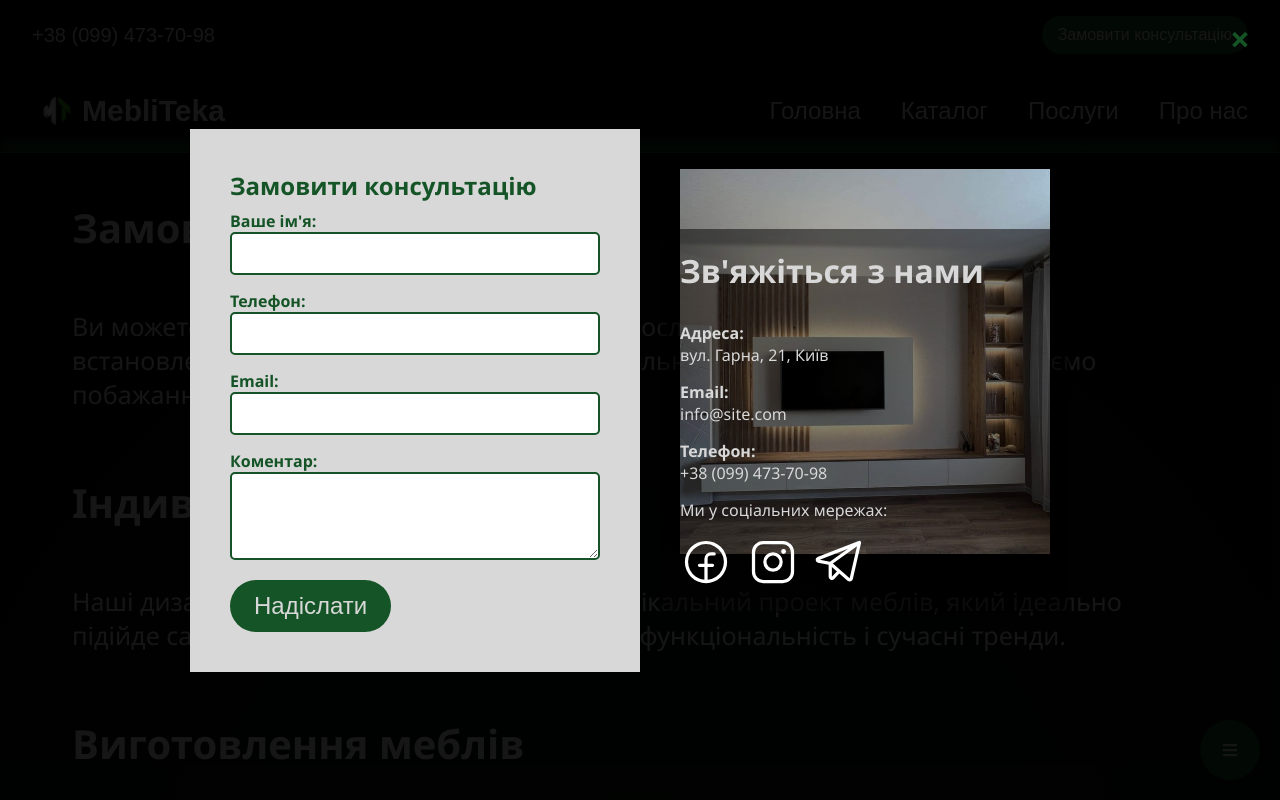
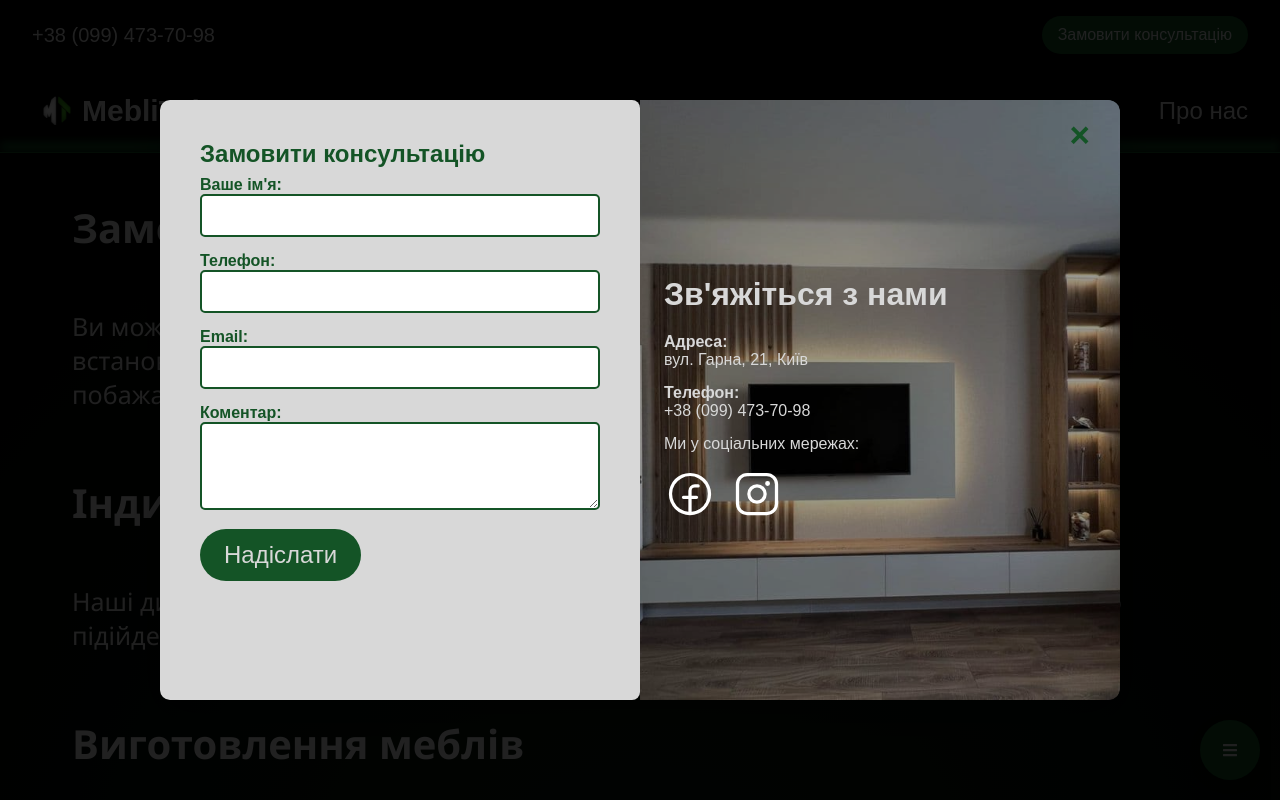
Before and after one commit to blagochinnova/MebliTekaV2, a React (Vite) app: page /Services in a window 1280 px wide. Both pictures are taken after a click on the button "Замовити консультацію". Shown: the top 800 px of the page. Built offline with nearby package versions, Linux system fonts and the light colour scheme.

Commit message:
update modal

```diff
--- a/src/components/ConsultationModal.jsx
+++ b/src/components/ConsultationModal.jsx
@@ -22,7 +22,7 @@ export default function ConsultationModal({ isOpen, onClose }) {
     } else {
       setShowClass(false);
       document.body.style.overflow = "";
-      const timeout = setTimeout(() => setRender(false), 300);
+      const timeout = setTimeout(() => setRender(false), 400); // трішки довше
       return () => clearTimeout(timeout);
     }
   }, [isOpen]);
@@ -35,15 +35,21 @@ export default function ConsultationModal({ isOpen, onClose }) {
   const handleSubmit = async (e) => {
     e.preventDefault();
     try {
-      const response = await fetch("https://mebliteka-backend-1.onrender.com/api/consult", {
-        method: "POST",
-        headers: { "Content-Type": "application/json" },
-        body: JSON.stringify(formData),
-      });
+      const response = await fetch(
+        "https://mebliteka-backend-1.onrender.com/api/consult",
+        {
+          method: "POST",
+          headers: { "Content-Type": "application/json" },
+          body: JSON.stringify(formData),
+        }
+      );
       const result = await response.json();
       setSubmitStatus(result.message || result.error);
+
       if (response.ok) {
-        setFormData({ name: "", phone: "", email: "", message: "" }); // Очищаємо форму
+        setFormData({ name: "", phone: "", email: "", message: "" });
+        // Автоматично ховаємо повідомлення через 3 сек
+        setTimeout(() => setSubmitStatus(null), 3000);
       }
     } catch (error) {
       setSubmitStatus("Помилка відправки. Спробуйте ще раз.");
@@ -56,9 +62,18 @@ export default function ConsultationModal({ isOpen, onClose }) {
     <div
       className={`modal ${showClass ? "show" : "hide"}`}
       onClick={(e) => e.target === e.currentTarget && onClose()}
+      role="dialog"
+      aria-modal="true"
     >
       <div className="modal-content">
-        <span className="close-modal" onClick={onClose}>×</span>
+        <span
+          className="close-modal"
+          onClick={onClose}
+          role="button"
+          aria-label="Закрити"
+        >
+          ×
+        </span>
 
         <div className="contact-wrapper">
           <div className="form-column">
@@ -102,26 +117,42 @@ export default function ConsultationModal({ isOpen, onClose }) {
                 rows="4"
               />
 
-              <button className="button" type="submit">Надіслати</button>
-              {submitStatus && <p>{submitStatus}</p>}
+              <button className="button" type="submit">
+                Надіслати
+              </button>
+              {submitStatus && <p className="form-status">{submitStatus}</p>}
             </form>
           </div>
 
           <div className="info-column">
             <div className="info-overlay">
               <h2>Зв'яжіться з нами</h2>
-              <p><strong>Адреса:</strong><br />вул. Гарна, 21, Київ</p>
-              <p><strong>Email:</strong><br />info@site.com</p>
-              <p><strong>Телефон:</strong><br />+38 (099) 473-70-98</p>
+              <p>
+                <strong>Адреса:</strong>
+                <br />
+                вул. Гарна, 21, Київ
+              </p>
+              <p>
+                <strong>Телефон:</strong>
+                <br />
+                +38 (099) 473-70-98
+              </p>
 
               <div className="social">
                 <p>Ми у соціальних мережах:</p>
-                <a href="#"><img src={facebookIcon} alt="Facebook" /></a>
-                <a href="#"><img src={instagramIcon} alt="Instagram" /></a>
-                <a href="#"><img src={telegramIcon} alt="Telegram" /></a>
+                <a href="https://www.facebook.com/profile.php?id=61576658885220&rdid=j2hcV4T25TPqIMyx&share_url=https%3A%2F%2Fwww.facebook.com%2Fshare%2F1DvvynfVmR%2F">
+                  <img src={facebookIcon} alt="Facebook" />
+                </a>
+                <a href="https://www.instagram.com/mebli_teka?igsh=MWF2ZTRyMHJ2Y3R4Nw==">
+                  <img src={instagramIcon} alt="Instagram" />
+                </a>
               </div>
             </div>
-            <img src="/images/living8.jpg" alt="Contact image" className="contact-image" />
+            <img
+              src="/images/living8.jpg"
+              alt="Інтер'єр кімнати"
+              className="contact-image"
+            />
           </div>
         </div>
       </div>
--- a/src/components/Footer.jsx
+++ b/src/components/Footer.jsx
@@ -5,14 +5,16 @@ export default function Footer() {
   return (
     <footer className="footer">
       <div className="footer-content">
-          <p><strong>Адреса:</strong> вул. Центральна, 12, Київ, Україна</p>
+        <p>
+          <strong>Адреса:</strong> вул. Центральна, 12, Київ, Україна
+        </p>
         <p>
           <strong>Телефон:</strong>{" "}
           <a href="tel:+380994737098">+38 (099) 473-70-98</a>
         </p>
         <div className="social-links">
           <a
-              href="https://facebook.com"
+            href="https://www.facebook.com/profile.php?id=61576658885220&rdid=j2hcV4T25TPqIMyx&share_url=https%3A%2F%2Fwww.facebook.com%2Fshare%2F1DvvynfVmR%2F"
             target="_blank"
             rel="noopener noreferrer"
             aria-label="Facebook"
@@ -20,7 +22,7 @@ export default function Footer() {
             <img src={facebookIcon} alt="Facebook" />
           </a>
           <a
-              href="https://instagram.com"
+            href="https://www.instagram.com/mebli_teka?igsh=MWF2ZTRyMHJ2Y3R4Nw=="
             target="_blank"
             rel="noopener noreferrer"
             aria-label="Instagram"
--- a/src/components/ModalPanel.jsx
+++ b/src/components/ModalPanel.jsx
@@ -10,7 +10,8 @@ export default function ModalPanel({ isOpen, onClose }) {
   useEffect(() => {
     if (isOpen && iframeRef.current) {
       iframeRef.current.src = "https://mrqz.to/68701bb9af63bf003397084b";
-      iframeRef.current.onload = () => console.log("Iframe loaded successfully");
+      iframeRef.current.onload = () =>
+        console.log("Iframe loaded successfully");
       iframeRef.current.onerror = () => console.log("Iframe failed to load");
     }
   }, [isOpen]);
@@ -18,9 +19,14 @@ export default function ModalPanel({ isOpen, onClose }) {
   if (!isOpen) return null;
 
   return (
-    <div className="modal-panel" onClick={(e) => e.target === e.currentTarget && onClose()}>
+    <div
+      className="modal-panel"
+      onClick={(e) => e.target === e.currentTarget && onClose()}
+    >
       <div className="modal-panel-content">
-        <span className="close-modal-quiz" onClick={onClose}>×</span>
+        <span className="close-modal-quiz" onClick={onClose}>
+          ×
+        </span>
 
         <h2>Додаткові опції</h2>
 
@@ -33,28 +39,48 @@ export default function ModalPanel({ isOpen, onClose }) {
             height="600"
             frameBorder="0"
             allowFullScreen
-            sandbox="allow-scripts allow-popups allow-forms" // Видалено allow-same-origin
-            style={{ minHeight: "600px", border: "1px solid #ccc", visibility: "visible" }} // Додано visibility для тестування
+            sandbox="allow-scripts allow-popups allow-forms"
+            style={{
+              minHeight: "600px",
+              border: "1px solid #ccc",
+              visibility: "visible",
+            }} // Додано visibility для тестування
           ></iframe>
           {process.env.NODE_ENV === "development" && (
             <p style={{ color: "red" }}>
-              Quiz loaded, but not visible? Check DevTools Elements tab or contact Marquiz support.
+              Quiz loaded, but not visible? Check DevTools Elements tab or
+              contact Marquiz support.
             </p>
           )}
         </div>
 
         <div className="social-links">
           <h3>Ми у соціальних мережах:</h3>
-          <a href="https://facebook.com" target="_blank" rel="noopener noreferrer">
+          <a
+            href="https://facebook.com"
+            target="_blank"
+            rel="noopener noreferrer"
+          >
             <img src={facebookIcon} alt="Facebook" />
           </a>
-          <a href="https://instagram.com" target="_blank" rel="noopener noreferrer">
+          <a
+            href="https://instagram.com"
+            target="_blank"
+            rel="noopener noreferrer"
+          >
             <img src={instagramIcon} alt="Instagram" />
           </a>
         </div>
 
-        <button onClick={() => setShowConsultation(true)}>Замовити консультацію</button>
-        {showConsultation && <ConsultationModal isOpen={true} onClose={() => setShowConsultation(false)} />}
+        <button className="button" onClick={() => setShowConsultation(true)}>
+          Замовити консультацію
+        </button>
+        {showConsultation && (
+          <ConsultationModal
+            isOpen={true}
+            onClose={() => setShowConsultation(false)}
+          />
+        )}
       </div>
     </div>
   );
--- a/src/style/home.css
+++ b/src/style/home.css
@@ -110,7 +110,7 @@
 
 .services-list {
   display: flex;
-  gap: 20px; /* Зменшено для кращої адаптивності */
+  gap: 10px; /* Зменшено для кращої адаптивності */
   flex-wrap: wrap; /* Дозволяємо переносити елементи */
   justify-content: space-between; /* Розподіляємо елементи рівномірно */
 }
@@ -138,7 +138,7 @@
 
 .service-item p {
   margin: 0 0 15px 0;
-  font-size: 10px;
+  font-size: 15px;
   line-height: 1.2;
 }
 
@@ -250,13 +250,6 @@
   color: var(--icon-color);
   margin-bottom: 1rem;
 }
-.advantages-list,
-.services-list {
-  display: flex;
-  flex-wrap: wrap;
-  justify-content: space-between;
-  gap: 10px; /* відступ між елементами */
-}
 @media only screen and (min-width: 768px) {
   .hero-content h1 {
     font-size: 60px;
@@ -285,7 +278,6 @@
   }
   .service-item p {
     font-size: 20px;
-    line-height: 1.2;
   }
   .service-item img {
     width: 64px; /* Збільшена іконка */
@@ -298,9 +290,9 @@
     margin-bottom: 0;
   }
   .advantages-list,
-.services-list {
-  gap: 20px; /* відступ між елементами */
-}
+  .services-list {
+    gap: 20px; /* відступ між елементами */
+  }
   &.learn-more {
     .circle {
       width: 2.5rem;
@@ -342,11 +334,6 @@
       }
     }
   }
-}
-
-.advantage-item,
-.service-item {
-  margin-bottom: 20px;
 }
 @media only screen and (min-width: 1024px) {
   &.learn-more {
--- a/src/style/main.css
+++ b/src/style/main.css
@@ -70,46 +70,3 @@ body {
 section {
   margin-bottom: 4rem;
 }
-.modal-panel {
-  position: fixed;
-  top: 0;
-  left: 0;
-  width: 100%;
-  height: 100%;
-  background: rgba(0, 0, 0, 0.5);
-  display: flex;
-  justify-content: center;
-  align-items: center;
-  z-index: 1001;
-}
-
-.modal-panel-content {
-  background: white;
-  padding: 20px;
-  border-radius: 10px;
-  max-width: 400px;
-  width: 90%;
-  max-height: 80vh;
-  overflow-y: auto;
-}
-
-.close-modal {
-  position: absolute;
-  top: 10px;
-  right: 10px;
-  font-size: 24px;
-  cursor: pointer;
-}
-
-.quiz-section, .social-links {
-  margin: 20px 0;
-}
-
-.social-links a {
-  margin-right: 10px;
-}
-
-.social-links img {
-  width: 30px;
-  height: 30px;
-}
--- a/src/style/modal.css
+++ b/src/style/modal.css
@@ -3,145 +3,179 @@
 .modal {
   position: fixed;
   z-index: 9999;
-  padding: 20px;
   left: 0;
   top: 0;
   width: 100%;
   height: 100%;
-  background-color: rgba(0, 0, 0, 0.9);
-  color: #145426;
+  padding: 20px;
+  background-color: rgba(0, 0, 0, 0.85);
   display: flex;
   justify-content: center;
   align-items: center;
-
+  font-family: "Nunito", sans-serif;
   transform: scale(0.9);
   opacity: 0;
   pointer-events: none;
+  transition: opacity 0.4s ease, transform 0.4s ease;
+  animation-fill-mode: both;
 
-  transition: opacity 0.3s ease, transform 0.3s ease;
-  animation-fill-mode: both;
-}
-
-.modal.show {
+  &.show {
     opacity: 1;
     pointer-events: auto;
     transform: scale(1);
     animation-name: fadeInModal;
   }
 
-.modal.hide {
+  &.hide {
     opacity: 0;
     pointer-events: none;
     transform: scale(0.9);
     animation-name: fadeOutModal;
   }
-.modal h2 {
+
+  h2 {
     color: #145426;
   }
+}
+
 .modal-content {
-  background-color: var(--main-bg);
-  margin: auto;
-  padding: 20px; /* менше паддінг на мобільних */
-  border-radius: 8px;
-  max-width: 100%; /* повна ширина на мобільних */
+  background-color: var(--main-bg, #f5f5f5);
+  border-radius: 10px;
+  max-width: 100%;
   max-height: 90vh;
   overflow-y: auto;
-  box-sizing: border-box;
+  display: flex;
+  flex-direction: column;
+  position: relative;
+  padding: 20px;
+  box-shadow: 0 10px 40px rgba(0, 0, 0, 0.3);
+  transform: translateY(40px) scale(0.95);
+  opacity: 0;
+  transition: all 0.5s ease;
+}
+
+.modal.show .modal-content {
+  transform: translateY(0) scale(1);
+  opacity: 1;
 }
 
 .close-modal {
   position: absolute;
   top: 15px;
-  right: 20px; /* трохи ближче */
+  right: 20px;
+  font-size: 30px;
+  font-weight: bold;
   color: #145426;
-  font-size: 30px; /* трохи менше */
-  font-weight: bold;
   cursor: pointer;
   z-index: 10;
+  transition: color 0.3s ease;
+
+  &:hover {
+    color: #0e381a;
+  }
 }
 
+/* === STRUCTURE === */
 .contact-wrapper {
   display: flex;
-  flex-direction: column; /* колонки під мобільні — один під одним */
-  gap: 20px;
+  flex-direction: column;
 }
 
 .form-column,
 .info-column {
-  flex: none;
-  width: 100%; /* повна ширина */
-  padding: 20px 0 0 0;
+  flex: 1;
+  padding: 20px;
 }
 
 .form-column {
   background-color: #d8d8d8;
-  padding: 20px;
+  border-radius: 8px;
+
+  label {
+    font-weight: bold;
+    color: #145426;
   }
 
-.form-column label {
-  font-weight: bold;
-}
-
-.form-column form input,
-.form-column form textarea {
+  input,
+  textarea {
     width: 100%;
     padding: 12px;
     margin-bottom: 15px;
     border: 2px solid #145426;
     border-radius: 5px;
     box-sizing: border-box;
+    font-family: "Nunito", sans-serif;
+  }
 }
 
 .info-column {
   position: relative;
+  display: flex;
+  justify-content: center;
+  align-items: center;
   overflow: hidden;
+  border-radius: 0 0 12px 12px;
+  height: 100%;
+
+  h2 {
+    font-size: 24px;
+    color: #d8d8d8;
+    margin-bottom: 20px;
   }
-
-.info-column h2 {
-  color: #d8d8d8;
-  font-size: 24px;
-  font-weight: bold;
-  margin-bottom: 20px;
-  text-align: left;
 }
 
 .contact-image {
+  position: absolute;
+  inset: 0;
   width: 100%;
-  height: auto;
+  height: 100%;
   object-fit: cover;
-  display: block;
+  z-index: 1;
+  transition: transform 0.6s ease;
+
+  @media (max-width: 767px) {
+    max-height: 200px;
+  }
+}
+
+.modal.show .contact-image {
+  transform: scale(1);
+}
+.modal.hide .contact-image {
+  transform: scale(1.05);
 }
 
 .info-overlay {
   position: absolute;
-  top: 20px;
-  left: 10px;
-  right: 10px;
-  background: rgba(0, 0, 0, 0.5);
-  padding: 15px;
-  border-radius: 8px;
+  inset: 0;
+  background-color: rgba(0, 0, 0, 0.4);
   color: #d8d8d8;
+  padding: 24px;
+  display: flex;
+  flex-direction: column;
+  justify-content: center;
+  z-index: 2;
+
+  p {
+    margin-bottom: 15px;
   }
-
-.info-overlay p {
-  margin-bottom: 15px;
 }
 
 .social a {
   margin-right: 15px;
+
+  img {
+    filter: brightness(0) invert(1);
+    transition: filter 0.3s ease;
+
+    &:hover,
+    &:focus {
+      filter: brightness(0) invert(0.7) sepia(1) saturate(5) hue-rotate(200deg);
+    }
+  }
 }
 
-.social a img {
-  filter: brightness(0) invert(1);
-  transition: filter 0.3s ease;
-}
-
-.social a:hover img,
-.social a:focus img {
-  filter: brightness(0) invert(0.7) sepia(1) saturate(5) hue-rotate(200deg);
-}
-
-/* Ключові кадри для анімації */
+/* === ANIMATIONS === */
 @keyframes fadeInModal {
   from {
     opacity: 0;
@@ -164,43 +198,47 @@
   }
 }
 
-/* === Адаптація для планшетів і десктопів === */
+/* === DESKTOP + TABLET === */
 @media only screen and (min-width: 768px) {
   .modal-content {
     max-width: 960px;
-    padding: 30px;
+    height: 600px;
+    flex-direction: row;
+    padding: 0;
+  }
+
+  .contact-wrapper {
+    flex-direction: row;
+    height: 100%;
+  }
+
+  .form-column,
+  .info-column {
+    flex: 1 1 50%;
+    height: 100%;
+    padding: 40px;
+  }
+
+  .info-column {
+    border-radius: 0 12px 12px 0;
+  }
+
+  .contact-image {
+    height: 100%;
+    object-fit: cover;
+  }
+
+  .info-overlay {
+    padding: 24px;
+    inset: 0;
+  }
+
+  .info-column h2 {
+    font-size: 32px;
   }
 
   .close-modal {
     font-size: 35px;
     right: 30px;
   }
-
-  .contact-wrapper {
-    flex-direction: row;
-    gap: 0;
 }
-
-  .form-column,
-  .info-column {
-    flex: 1 1 50%;
-    width: auto;
-    padding: 40px;
-  }
-
-  .form-column {
-    padding: 40px;
-  }
-
-  .info-column h2 {
-    font-size: 32px;
-    margin-bottom: 30px;
-  }
-
-  .info-overlay {
-    top: 100px;
-    left: 20px;
-    right: 20px;
-    padding: 20px;
-  }
-}
--- a/src/style/sidebutton.css
+++ b/src/style/sidebutton.css
@@ -24,3 +24,57 @@
   height: 30px;
   filter: brightness(0) invert(1); /* Для контрасту на зеленому фоні */
 }
+/* МОДАЛЬНЕ ВІКНО КВІЗУ */
+.modal-panel {
+  position: fixed;
+  top: 0;
+  left: 0;
+  width: 100%;
+  height: 100%;
+  background-color: rgba(0, 0, 0, 0.9);
+  color: #145426;
+  display: flex;
+  justify-content: center;
+  align-items: center;
+  z-index: 1001;
+}
+
+.modal-panel-content {
+  background-color: #d8d8d8;
+  padding: 20px;
+  border-radius: 10px;
+  max-width: 400px;
+  width: 90%;
+  max-height: 80vh;
+  overflow-y: auto;
+}
+.modal-panel h2,
+.modal-panel h3 {
+  color: #145426;
+}
+.close-modal-quiz {
+  position: absolute;
+  top: 15px;
+  right: 90px; /* трохи ближче */
+  color: #145426;
+  font-size: 30px; /* трохи менше */
+  font-weight: bold;
+  cursor: pointer;
+  z-index: 10;
+}
+
+.quiz-section,
+.social-links {
+  margin: 20px 0;
+}
+
+.social-links a {
+  color: #145426;
+  margin-right: 10px;
+}
+
+.social-links img {
+  width: 30px;
+  height: 30px;
+  color: #145426;
+}
```
Lines whose indentation alone changed are shown as unchanged.
